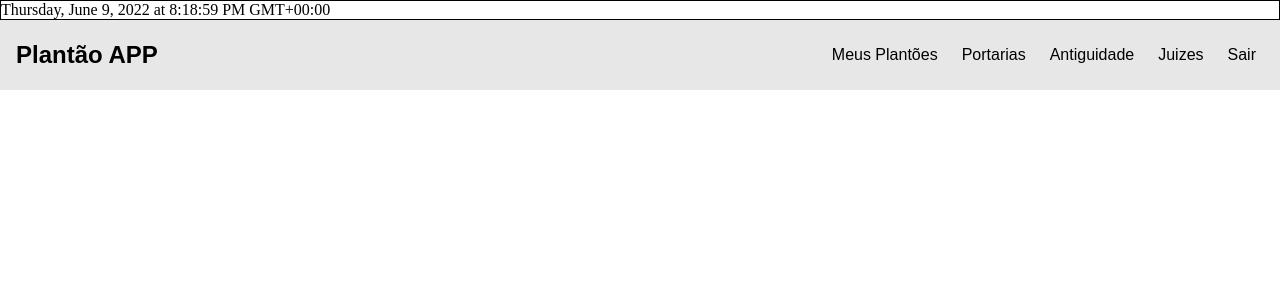
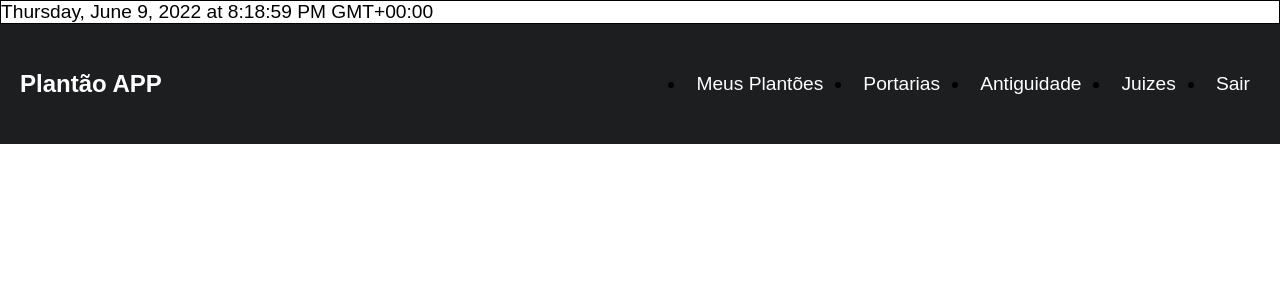
Before and after one commit to mistermagson/plantao-app, an Angular app: page / in a window 1280 px wide. Shown: the top 300 px of the page. Built offline with nearby package versions, Linux system fonts and the light colour scheme.

Commit message:
Altera cor do cabeçalho|Dark

```diff
--- a/src/app/app.component.html
+++ b/src/app/app.component.html
@@ -1,13 +1,13 @@
 <span id="data">{{today |date:'full' }}</span>
 <header class="header">
-    <div class="logo"><a href="#">Plantão APP</a></div>
-    <nav id="nav" class="nav">
+    <a href="#" class="logo">Plantão APP</a>
+    <nav>
       <button id="btn-mobile" (click)="toggleMenu()">Menu
         <span id="hamburguer"></span>
       </button>
-      <ul id="menu" class="menu">
+      <ul class="menu">
         <li><a href="#">Meus Plantões</a></li>
-        <li><a routerLink="portarias"  routerLinkActive="active" ariaCurrentWhenActive="page">Portarias</a></li>
+        <li><a routerLink="portarias" routerLinkActive="active" ariaCurrentWhenActive="page">Portarias</a></li>
         <li><a routerLink="antiguidade"  routerLinkActive="active" ariaCurrentWhenActive="page">Antiguidade</a></li>
         <li><a routerLink="juizes"  routerLinkActive="active" ariaCurrentWhenActive="page">Juizes</a></li>
         <li><a href="#">Sair</a></li>
--- a/src/styles.sass
+++ b/src/styles.sass
@@ -1,8 +1,13 @@
+$preto: #1d1e20
+
 body
   margin: 0
   padding: 0
+  list-style: none
+  font-size: 1.2rem
+  font-family: Arial
 a
-  color: black
+  color: white
   text-decoration: none
   font-family: sans-serif
 
@@ -14,26 +19,30 @@ a
   font-weight: bold
 
 .header
+  display: flex
+  flex-wrap: wrap
+  justify-content: space-between
+  align-items: center
   box-sizing: border-box
-  height: 70px
-  padding: 1rem
-  display: flex
-  align-items: center
-  justify-content: space-between
-  background: #e7e7e7
+  padding: 20px
+  background: $preto
+
 
 .menu
   display: flex
-  list-style: none
-  gap: .5rem
 
-  a
-    display: block
-    padding: .5rem
+  li
+    margin-left: 20px
+
+    a
+      display: block
+      padding: 10px
+
 
 #data
   border: 1px solid black
   display: block
+
 
 .tabela
   border: 1px solid black
@@ -87,6 +96,7 @@ a
 
   #hamburguer
     display: block
+    color: white
     width: 20px
     border-top: 2px solid
     &::after, &::before
```
Also changed, not shown: 1 other file (tests, documents, lock files or other folders).
